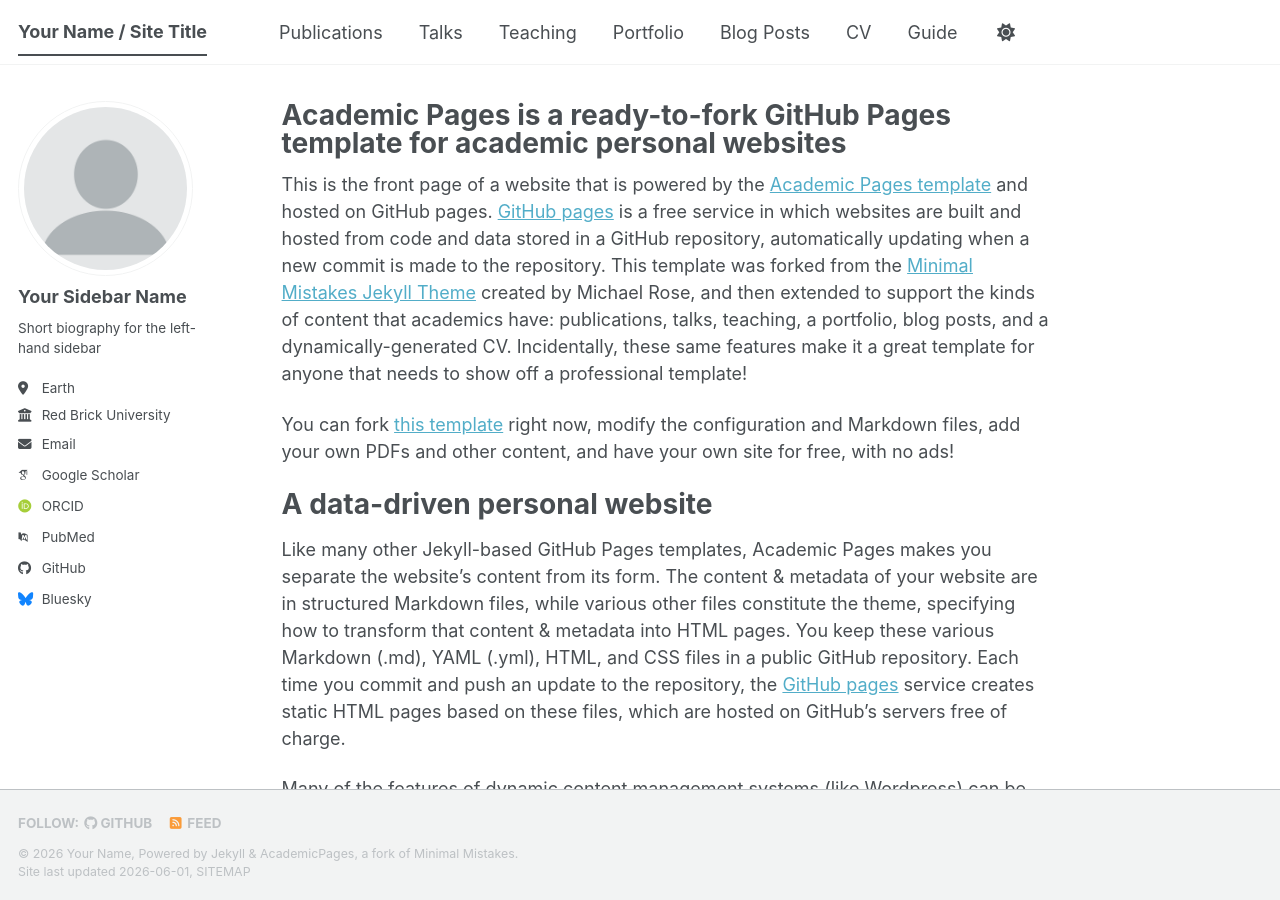
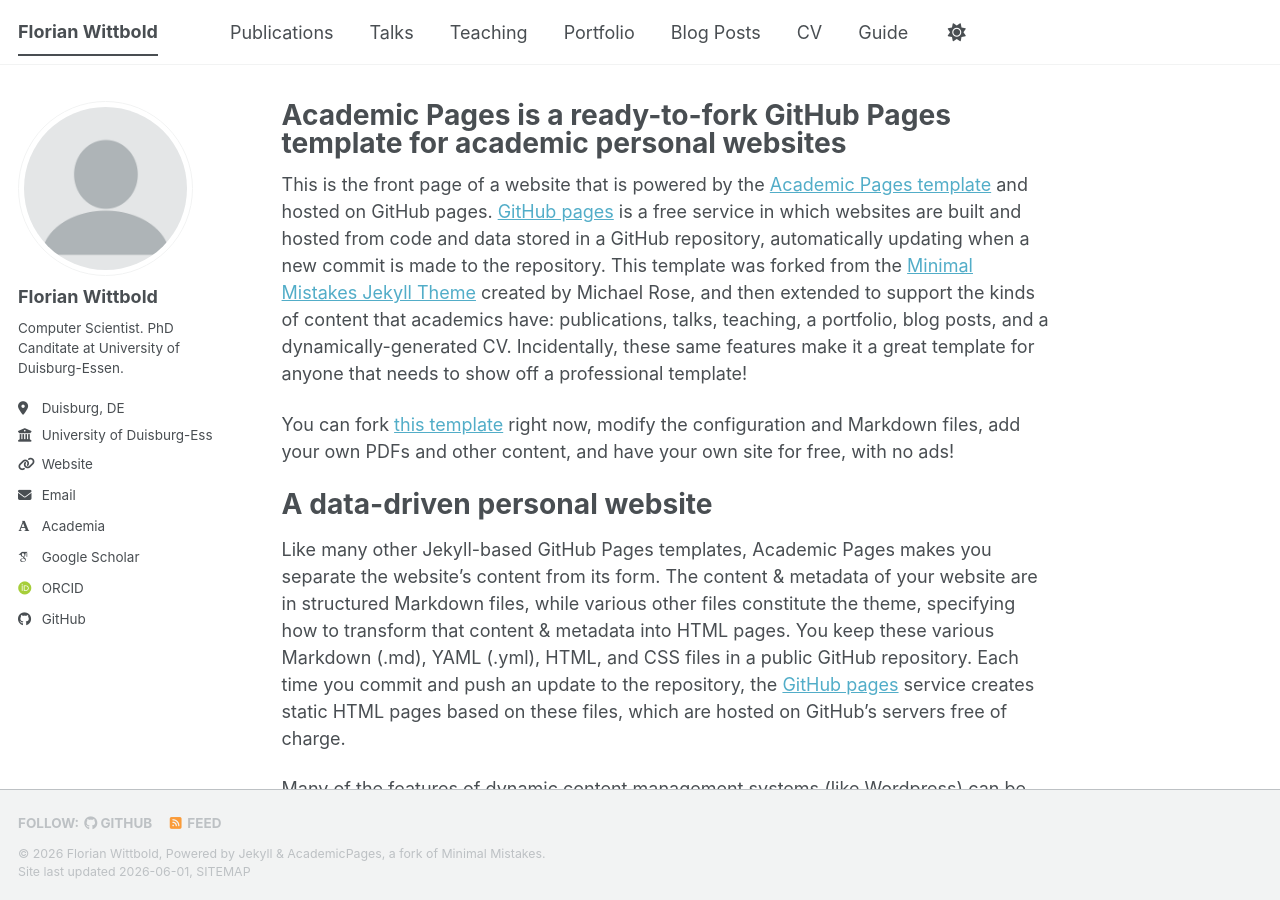
Before and after one commit to flo-witt/flo-witt.github.io, a Jekyll site: the page built from _pages/about.md, in a window 1280 px wide and 900 px high. Built offline with Jekyll 4.4.1, drawn with Linux system fonts in a browser that asks for light colours; some web fonts are replaced; a script bundle is joined from its source files by our own code; library files that are not in the unit come from our copies.

Commit message:
Update _config.yml

```diff
--- a/_config.yml
+++ b/_config.yml
@@ -9,14 +9,14 @@
 # Basic Site Settings
 locale                   : "en-US"
 site_theme               : "default" # The available themes options are "default", "air", "sunrise", "mint", "dirt" and "contrast"
-title                    : "Your Name / Site Title"
+title                    : "Florian Wittbold"
 title_separator          : "-"
-name                     : &name "Your Name"
-description              : &description "Your Name's academic portfolio"   # Update this with a general description of your site, this is the default if not overridden by a page
-url                      : https://academicpages.github.io # The base hostname & protocol for your site e.g. "https://[your GitHub username].github.io",
+name                     : &name "Florian Wittbold"
+description              : &description "Florian Wittbold's academic portfolio"   # Update this with a general description of your site, this is the default if not overridden by a page
+url                      : https://flo-witt.github.io # The base hostname & protocol for your site e.g. "https://[your GitHub username].github.io",
                                                            # or if you already have some other page hosted on Github then use "https://[your GitHub username].github.io/[Your Repo Name]"
 baseurl                  : "" # the subpath of your site, e.g. "/blog"
-repository               : "academicpages/academicpages.github.io"
+repository               : "flo-witt/flo-witt.github.io"
 
 # Site Author - The following control what appear as part of the author content on the side bar.
 #               If a field is blank the icon and link will not appear, otherwise it will be shown.
@@ -24,16 +24,16 @@
 author:
   # Biographic information
   avatar           : "profile.png"
-  name             : "Your Sidebar Name"
+  name             : "Florian Wittbold"
   pronouns         : # example: "she/her"
-  bio              : "Short biography for the left-hand sidebar"
-  location         : "Earth"
-  employer         : "Red Brick University"
-  uri              : # URL
-  email            : "none@example.org"
+  bio              : "Computer Scientist. PhD Canditate at University of Duisburg-Essen."
+  location         : "Duisburg, DE"
+  employer         : "University of Duisburg-Essen"
+  uri              : "https://www.uni-due.de/theoinf/people/wittbold.php"
+  email            : "florian.wittbold@uni-due.de"
 
   # Academic websites
-  academia         : # URL
+  academia         : "https://www.uni-due.de/theoinf/people/wittbold.php"
   arxiv            : # URL - Update with the correct link to your profile
   googlescholar    : "https://scholar.google.com/citations?user=PS_CX0AAAAAJ"
   inspire-hep      : # URL
@@ -41,7 +41,7 @@
   orcid            : "https://orcid.org/yourorcidurl"
   semantic         : # URL
   ssrn             : # URL
-  pubmed           : "https://www.ncbi.nlm.nih.gov/pubmed/?term=john+snow"
+  pubmed           : # URL
   researchgate     : # URL
   scopus           : # URL
   zotero           : # URL
@@ -51,13 +51,13 @@
   bitbucket        : # Username - Update with your username on the site
   codepen          : # Username
   dribbble         : # Username
-  github           : "academicpages"
+  github           : "flo-witt"
   kaggle           : # Username
   stackoverflow    : # User number or user number and name (i.e., use "1" or "1/jeff-atwood")
 
   # Social media
   artstation       : # Username
-  bluesky          : "bsky.app" # Replace this with you Bluesky username
+  bluesky          : # Replace this with you Bluesky username
   facebook         : # Username
   flickr           : # Username
   foursquare       : # Username
```
